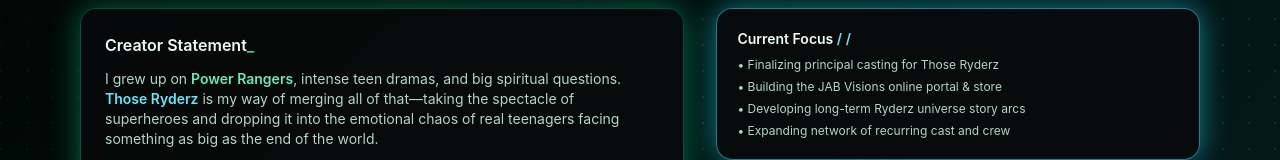
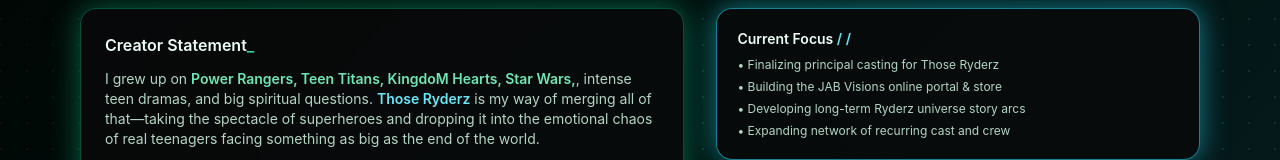
Before and after one commit to JABVisions/jab-visions-site, a Next.js app: page /john-andy in a window 1280 px wide. Shown: the part 528-688 px from the top of the page. Built offline with nearby package versions, Linux system fonts and the light colour scheme.

Commit message:
“initial”

```diff
--- a/app/john-andy/page.tsx
+++ b/app/john-andy/page.tsx
@@ -161,7 +161,7 @@
               <p className="text-xs md:text-sm text-emerald-100/85 mb-3">
                 I grew up on{" "}
                 <span className="font-semibold text-emerald-300">
-                  Power Rangers
+                  Power Rangers, Teen Titans, KingdoM Hearts, Star Wars,
                 </span>
                 , intense teen dramas, and big spiritual questions.{" "}
                 <span className="font-semibold text-cyan-300">
```
